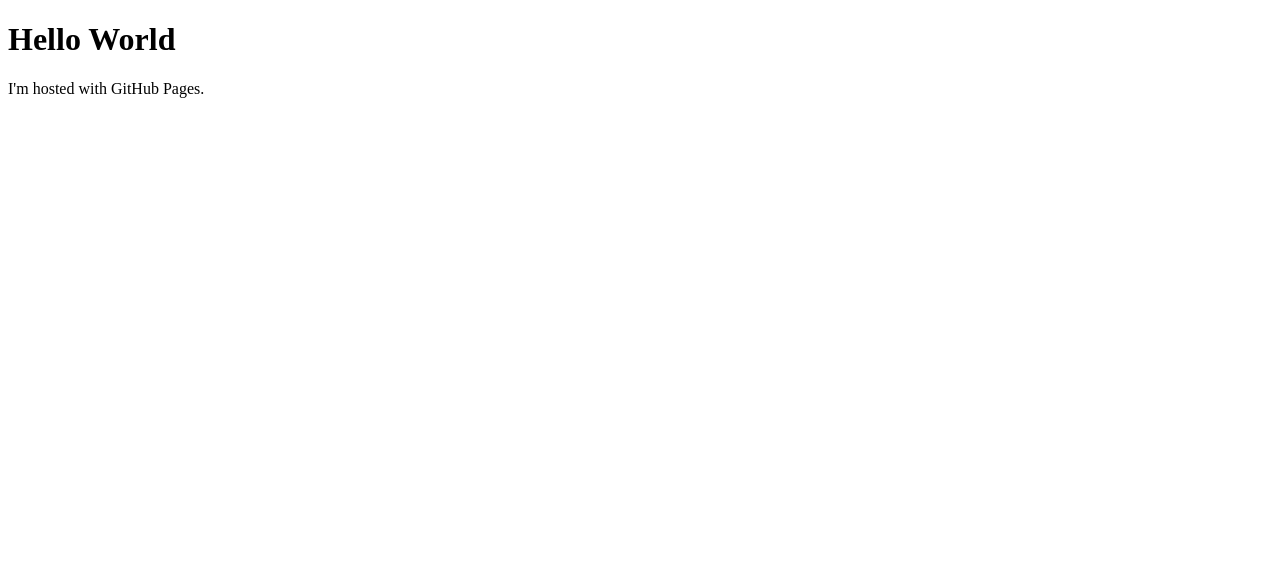
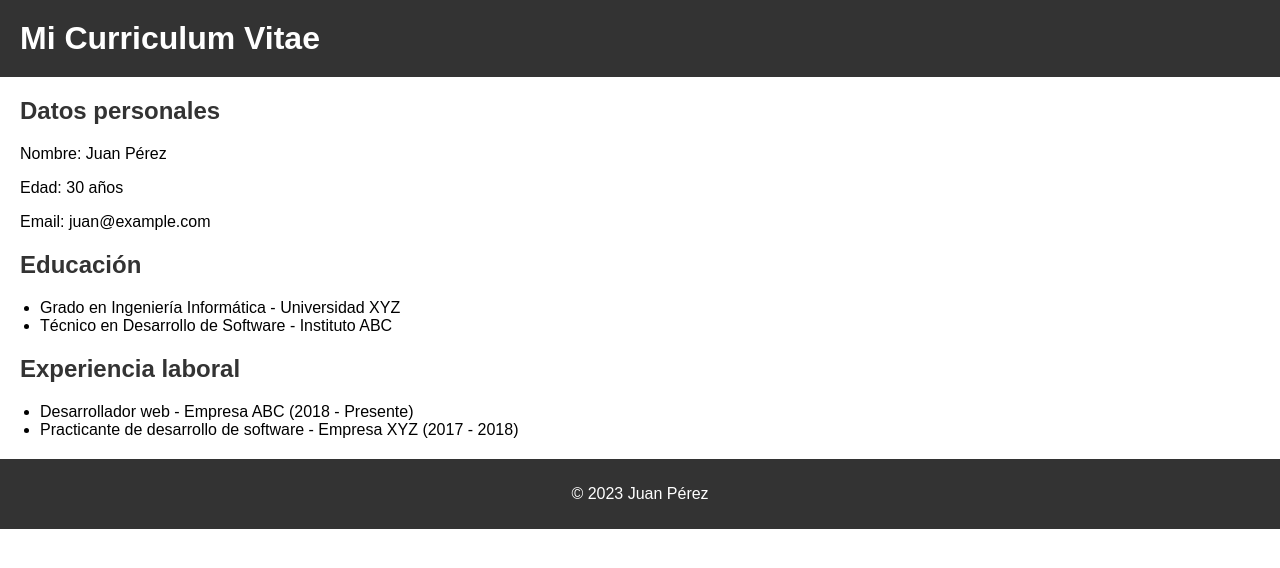
Before and after one commit to A01745336/A01745336.github.io, a plain HTML site: page index.html in a window 1280 px wide. Drawn offline with Linux system fonts and the light colour scheme.

Commit message:
Prueba Sitio

```diff
--- a/index.html
+++ b/index.html
@@ -1,7 +1,41 @@
 <!DOCTYPE html>
 <html>
+<head>
+  <title>Mi Curriculum Vitae</title>
+  <link rel="stylesheet" type="text/css" href="styles.css">
+</head>
 <body>
-<h1>Hello World</h1>
-<p>I'm hosted with GitHub Pages.</p>
+  <header>
+    <h1>Mi Curriculum Vitae</h1>
+  </header>
+
+  <section>
+    <h2>Datos personales</h2>
+    <p>Nombre: Juan Pérez</p>
+    <p>Edad: 30 años</p>
+    <p>Email: juan@example.com</p>
+  </section>
+
+  <section>
+    <h2>Educación</h2>
+    <ul>
+      <li>Grado en Ingeniería Informática - Universidad XYZ</li>
+      <li>Técnico en Desarrollo de Software - Instituto ABC</li>
+    </ul>
+  </section>
+
+  <section>
+    <h2>Experiencia laboral</h2>
+    <ul>
+      <li>Desarrollador web - Empresa ABC (2018 - Presente)</li>
+      <li>Practicante de desarrollo de software - Empresa XYZ (2017 - 2018)</li>
+    </ul>
+  </section>
+
+  <footer>
+    <p>&copy; 2023 Juan Pérez</p>
+  </footer>
+
+  <script src="script.js"></script>
 </body>
 </html>
--- /dev/null
+++ b/styles.css
@@ -0,0 +1,34 @@
+body {
+    font-family: Arial, sans-serif;
+    margin: 0;
+    padding: 0;
+  }
+
+  header {
+    background-color: #333;
+    color: #fff;
+    padding: 20px;
+  }
+
+  h1 {
+    margin: 0;
+  }
+
+  section {
+    margin: 20px;
+  }
+
+  h2 {
+    color: #333;
+  }
+
+  ul {
+    padding-left: 20px;
+  }
+
+  footer {
+    background-color: #333;
+    color: #fff;
+    padding: 10px;
+    text-align: center;
+  }
```
Also changed, not shown: script.js (added).
